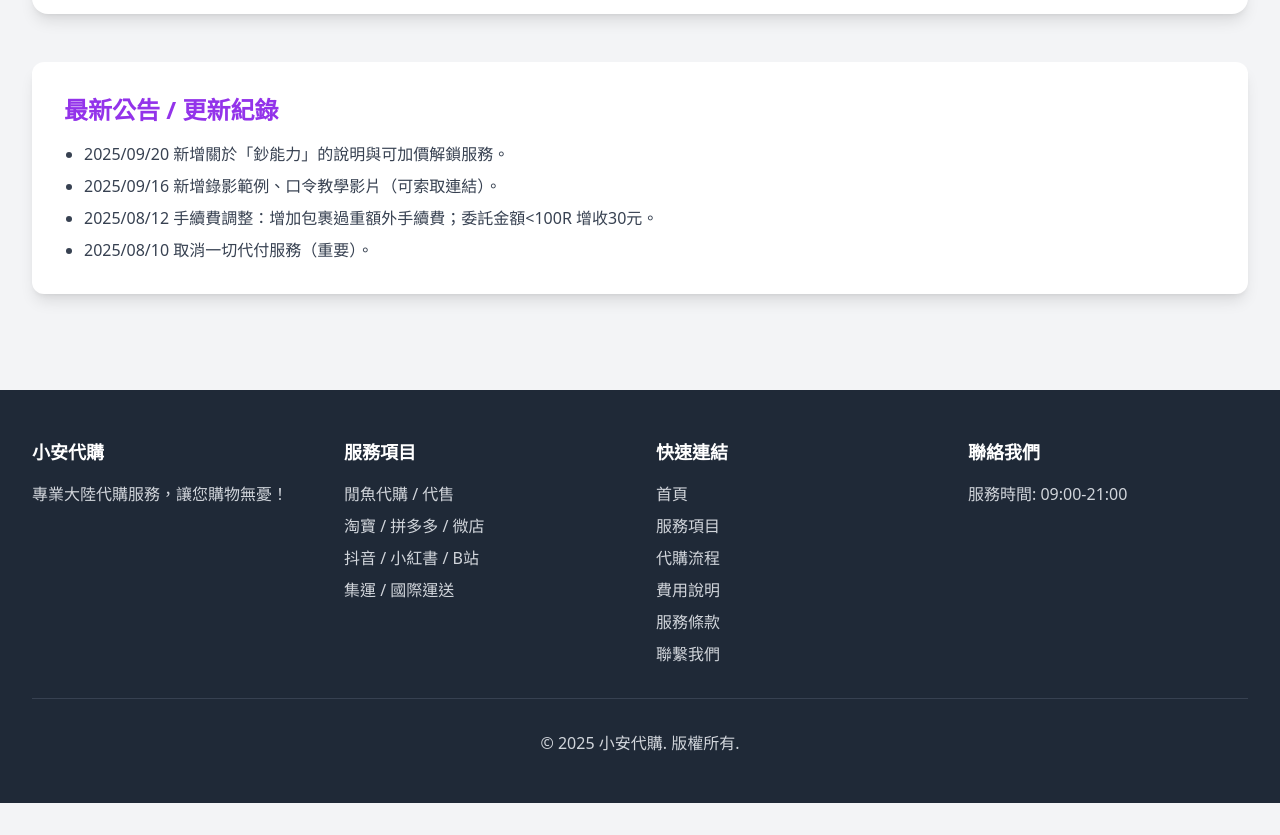
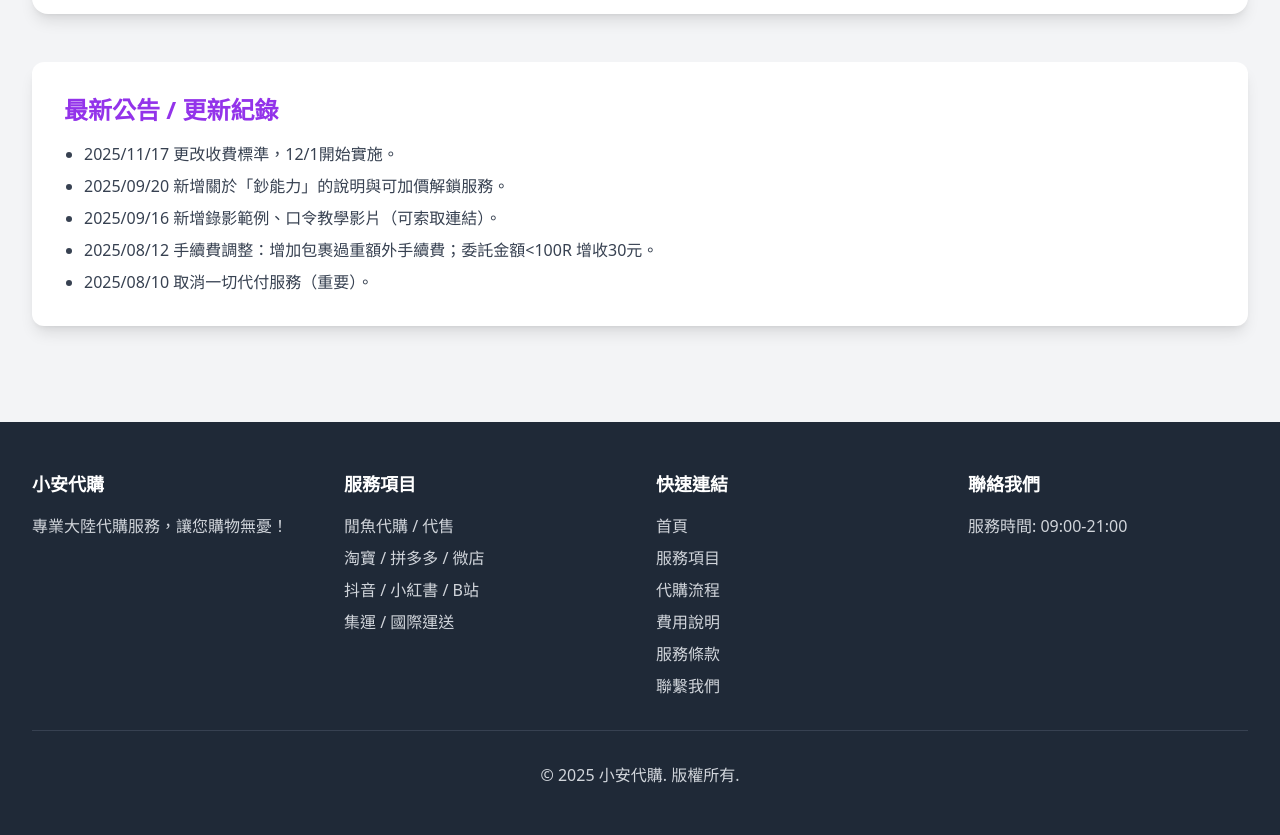
Before and after one commit to ahiu0403/Xiaoan, a plain HTML site: page index.html in a window 1280 px wide. Shown: the part 1114-1949 px from the top of the page. Before the commit the page ends 1917 px from the top, so only its background shows below. Drawn offline with nearby package versions, Linux system fonts and the light colour scheme.

Commit message:
最新消息12/1

```diff
--- a/index.html
+++ b/index.html
@@ -121,6 +121,7 @@
         <section class="bg-white p-8 rounded-xl shadow-lg mt-12">
             <h2 class="text-2xl font-bold text-purple-600 mb-4">最新公告 / 更新紀錄</h2>
             <ul class="text-gray-700 list-disc pl-5 space-y-2">
+                <li>2025/11/17 更改收費標準，12/1開始實施。</li>
                 <li>2025/09/20 新增關於「鈔能力」的說明與可加價解鎖服務。</li>
                 <li>2025/09/16 新增錄影範例、口令教學影片（可索取連結）。</li>
                 <li>2025/08/12 手續費調整：增加包裹過重額外手續費；委託金額&lt;100R 增收30元。</li>
```
